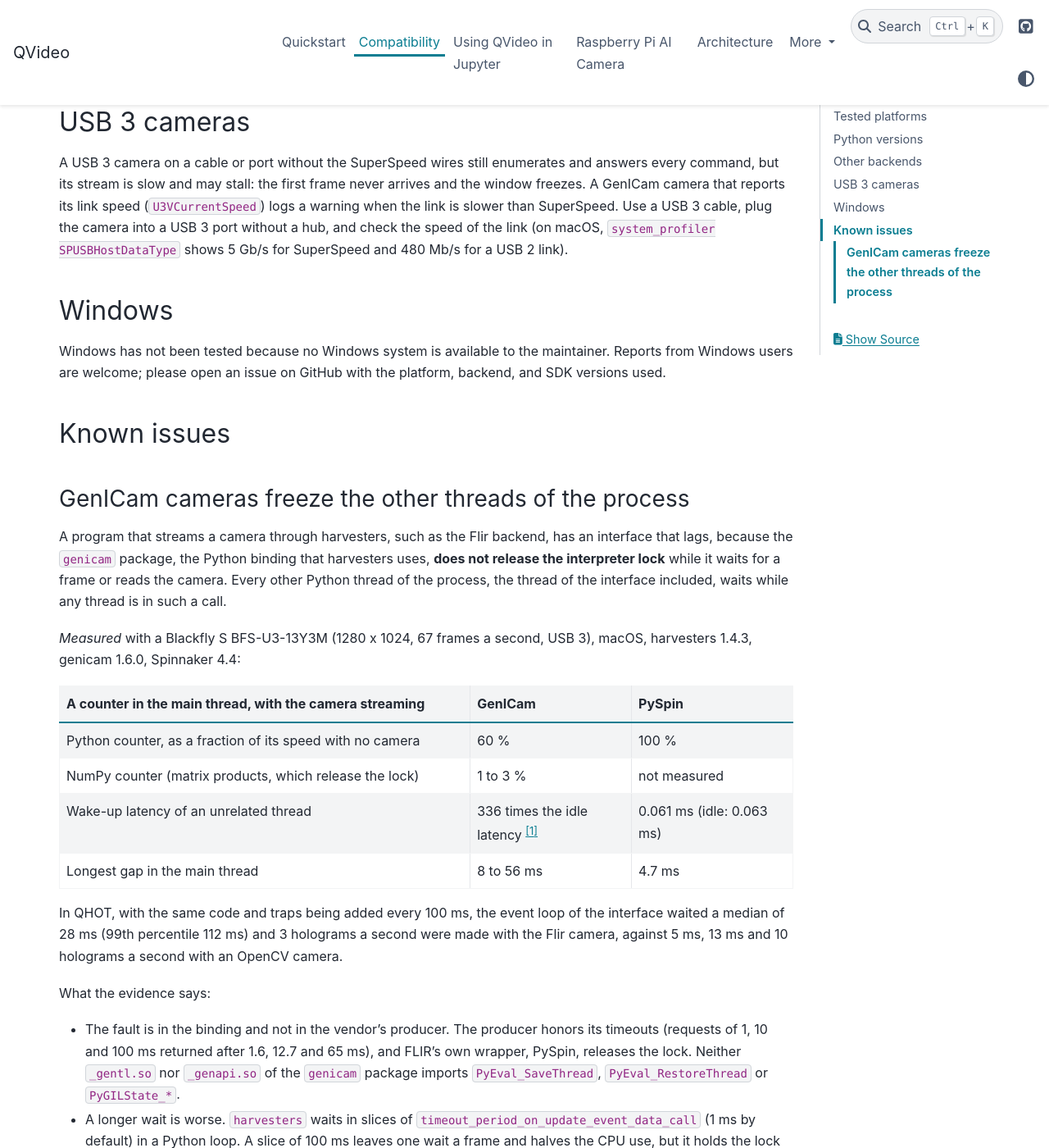
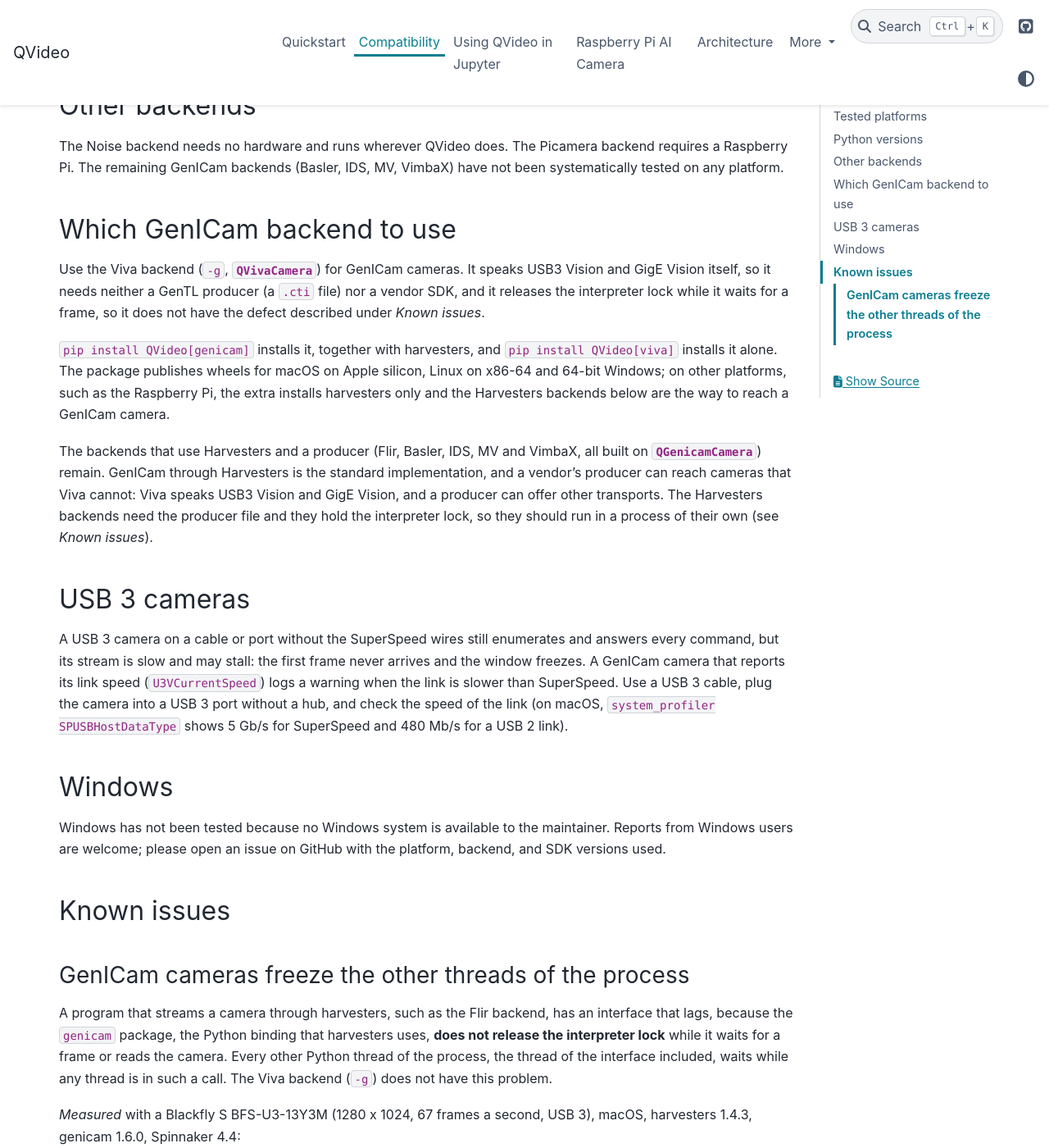
Before and after one commit to davidgrier/QVideo, a Sphinx documentation site: the page built from docs/compatibility.rst, in a window 1280 px wide and 1400 px high, scrolled down 1196 px. Shown: the whole window at 82% size. Built offline with Sphinx 7.4.7 and the PyData theme 0.15.4, drawn with Linux system fonts in a browser that asks for light colours; some of the changed text lies outside the part shown.

Commit message:
Document the Viva backend as the preferred interface to GenICam cameras
Say in the compatibility page, the README, the quickstart, the API page
and the docstrings when to use -g and what the Harvesters backends are
for, with the measurements of each camera path in QHOT.  The genicam
extra installs viva-genicam on the platforms for which it publishes
wheels.  Record in TODO.md the decisions to make the worker automatic
for the Harvesters backends and to consider retiring the untested ones.

Co-Authored-By: Claude Sonnet 5.5 <noreply@anthropic.com>

```diff
--- a/QCamcorder.py
+++ b/QCamcorder.py
@@ -5,7 +5,7 @@ and DVR.
 
 Run directly to launch a full camcorder application with camera selection::
 
-    python -m QVideo.QCamcorder [-b|-c|-f|-i|-m|-p|-v] [-r] [cameraID]
+    python -m QVideo.QCamcorder [-b|-c|-f|-g|-i|-m|-p|-v] [-r] [cameraID]
 
 Camera flags (mutually exclusive):
 
@@ -14,7 +14,7 @@ Camera flags (mutually exclusive):
     -b [cameraID]   Basler camera (requires pylon SDK)
     -c [cameraID]   OpenCV camera
     -f [cameraID]   FLIR camera (requires Spinnaker SDK)
-    -g [cameraID]   GenICam camera via viva-genicam (no vendor SDK)
+    -g [cameraID]   GenICam camera via viva-genicam (preferred; no vendor SDK)
     -i [cameraID]   IDS Imaging camera (requires IDS peak SDK)
     -m [cameraID]   MATRIX VISION mvGenTLProducer (universal GenICam, not FLIR)
     -p [cameraID]   Raspberry Pi camera module (requires picamera2)
--- a/demos/__init__.py
+++ b/demos/__init__.py
@@ -83,7 +83,7 @@ If no flag is given, a noise camera is used as a fallback.
     -b [cameraID]   Basler camera (requires pylon SDK)
     -c [cameraID]   OpenCV camera
     -f [cameraID]   FLIR camera (requires Spinnaker SDK)
-    -g [cameraID]   GenICam camera via viva-genicam (no vendor SDK)
+    -g [cameraID]   GenICam camera via viva-genicam (preferred; no vendor SDK)
     -i [cameraID]   IDS Imaging camera (requires IDS peak SDK)
     -m [cameraID]   MATRIX VISION mvGenTLProducer (universal GenICam, not FLIR)
     -p [cameraID]   Raspberry Pi camera module (requires picamera2)
--- a/docs/api/cameras.rst
+++ b/docs/api/cameras.rst
@@ -59,9 +59,9 @@ Allied Vision VimbaX
 GenICam through viva-genicam
 ----------------------------
 
-A GenICam backend without a GenTL producer or a vendor SDK.  It is
-experimental: install it with ``pip install QVideo[viva]`` and select it
-with ``-g``.
+The preferred interface to GenICam cameras, with no GenTL producer or
+vendor SDK.  Install it with ``pip install QVideo[genicam]`` (or
+``QVideo[viva]`` for this backend alone) and select it with ``-g``.
 
 .. automodule:: QVideo.cameras.Viva
    :members:
--- a/docs/compatibility.rst
+++ b/docs/compatibility.rst
@@ -40,6 +40,15 @@ Tested platforms
    * -
      - Windows
      - Not tested
+   * - :class:`~QVideo.cameras.Viva.QVivaCamera`
+     - macOS 26 (FLIR Blackfly S, USB 3)
+     - Tested
+   * -
+     - Ubuntu 24.04
+     - Not tested
+   * -
+     - Windows
+     - Not tested
    * - :class:`~QVideo.cameras.Picamera.QPicamera`
      - Raspberry Pi OS (Raspberry Pi 5)
      - Tested
@@ -63,6 +72,30 @@ The Noise backend needs no hardware and runs wherever QVideo does.
 The Picamera backend requires a Raspberry Pi.  The remaining GenICam
 backends (Basler, IDS, MV, VimbaX) have not been systematically tested
 on any platform.
+
+Which GenICam backend to use
+----------------------------
+
+Use the Viva backend (``-g``, :class:`~QVideo.cameras.Viva.QVivaCamera`)
+for GenICam cameras.  It speaks USB3 Vision and GigE Vision itself, so it
+needs neither a GenTL producer (a ``.cti`` file) nor a vendor SDK, and it
+releases the interpreter lock while it waits for a frame, so it does not
+have the defect described under *Known issues*.
+
+``pip install QVideo[genicam]`` installs it, together with harvesters, and
+``pip install QVideo[viva]`` installs it alone.  The package publishes
+wheels for macOS on Apple silicon, Linux on x86-64 and 64-bit Windows; on
+other platforms, such as the Raspberry Pi, the extra installs harvesters
+only and the Harvesters backends below are the way to reach a GenICam
+camera.
+
+The backends that use Harvesters and a producer (Flir, Basler, IDS, MV and
+VimbaX, all built on :class:`~QVideo.cameras.Genicam.QGenicamCamera`)
+remain.  GenICam through Harvesters is the standard implementation, and a
+vendor's producer can reach cameras that Viva cannot: Viva speaks USB3
+Vision and GigE Vision, and a producer can offer other transports.  The
+Harvesters backends need the producer file and they hold the interpreter
+lock, so they should run in a process of their own (see *Known issues*).
 
 USB 3 cameras
 -------------
@@ -94,7 +127,8 @@ backend, has an interface that lags, because the ``genicam`` package, the
 Python binding that harvesters uses, **does not release the interpreter
 lock** while it waits for a frame or reads the camera.  Every other Python
 thread of the process, the thread of the interface included, waits while
-any thread is in such a call.
+any thread is in such a call.  The Viva backend (``-g``) does not have this
+problem.
 
 *Measured* with a Blackfly S BFS-U3-13Y3M (1280 x 1024, 67 frames a
 second, USB 3), macOS, harvesters 1.4.3, genicam 1.6.0, Spinnaker 4.4:
@@ -164,12 +198,50 @@ requires ``numpy>=1.21,<2.0``: with NumPy 2 installed the import fails.
 QVideo and QHOT need Python 3.11 or later and do not use anything that is
 new in NumPy 2, but they are tested only with NumPy 2.
 
-*Workaround.*  Run the camera in a process of its own, which has an
-interpreter lock of its own: ``QRemoteCamera('flir')``, or ``-r`` on the
-command line of a program (``python QCamcorder.py -fr``).  It is available
-on macOS and Linux.  With a stand-in camera that holds the lock the way the
-binding does, the interface of QHOT stays as responsive as with an OpenCV
-camera; it has not yet been measured with a Flir.
+*Workaround.*  Use the Viva backend (``-g``), which releases the lock: a
+counter in the main thread ran at 97 to 99 % of its free-running speed while
+Viva streamed a Blackfly S at 170 frames a second.
+
+For a backend that uses Harvesters, run the camera in a process of its own,
+which has an interpreter lock of its own: ``QRemoteCamera('flir')``, or
+``-r`` on the command line of a program (``python QCamcorder.py -fr``).  It
+is available on macOS and Linux.  It is meant for these backends; the Viva,
+OpenCV and Raspberry Pi backends do not need it.
+
+Measured in QHOT with the Blackfly S and a trap added every 100 ms (the
+median of three runs; QHOT needs a median of the event loop of about 7 ms
+or less, a 99th percentile of 25 ms or less, and 9 holograms a second):
+
+.. list-table::
+   :header-rows: 1
+   :widths: 46 13 14 14 13
+
+   * - Camera
+     - Frames a second
+     - Event loop, median [ms]
+     - Event loop, 99th percentile [ms]
+     - Holograms a second
+   * - Harvesters, in the program
+     - 17.8
+     - 23.5
+     - 70.2
+     - 5.2
+   * - Harvesters, in the program, with the switch interval of the
+       interpreter shortened to 0.5 ms (what QHOT does)
+     - 26.9
+     - 6.0
+     - 26.3
+     - 9.8
+   * - Harvesters, in a process of its own (``-r``)
+     - 30.1
+     - 4.6
+     - 8.2
+     - 9.9
+   * - Viva, in the program (``-g``)
+     - 29.8
+     - 4.9
+     - 8.7
+     - 9.8
 
 The plan to deal with it is in ``TODO.md``, and the programs that measured
 it are in ``devel/genicam_gil/``.
--- a/docs/quickstart.rst
+++ b/docs/quickstart.rst
@@ -40,6 +40,7 @@ camcorder.  Use the flag for your camera type:
 .. code-block:: bash
 
    python -m QVideo -c          # USB webcam via OpenCV
+   python -m QVideo -g          # GenICam camera (preferred; no vendor SDK)
    python -m QVideo -b          # Basler camera
    python -m QVideo -f          # FLIR camera
    python -m QVideo -i          # IDS camera
```
Also changed, not shown: CHANGELOG.md (+11 -0 lines), README.md (+3 -3 lines), TODO.md (+20 -0 lines), docs/architecture.rst (+6 -1 lines), pyproject.toml (+8 -1 lines), cameras/README.md, 3 other files.
